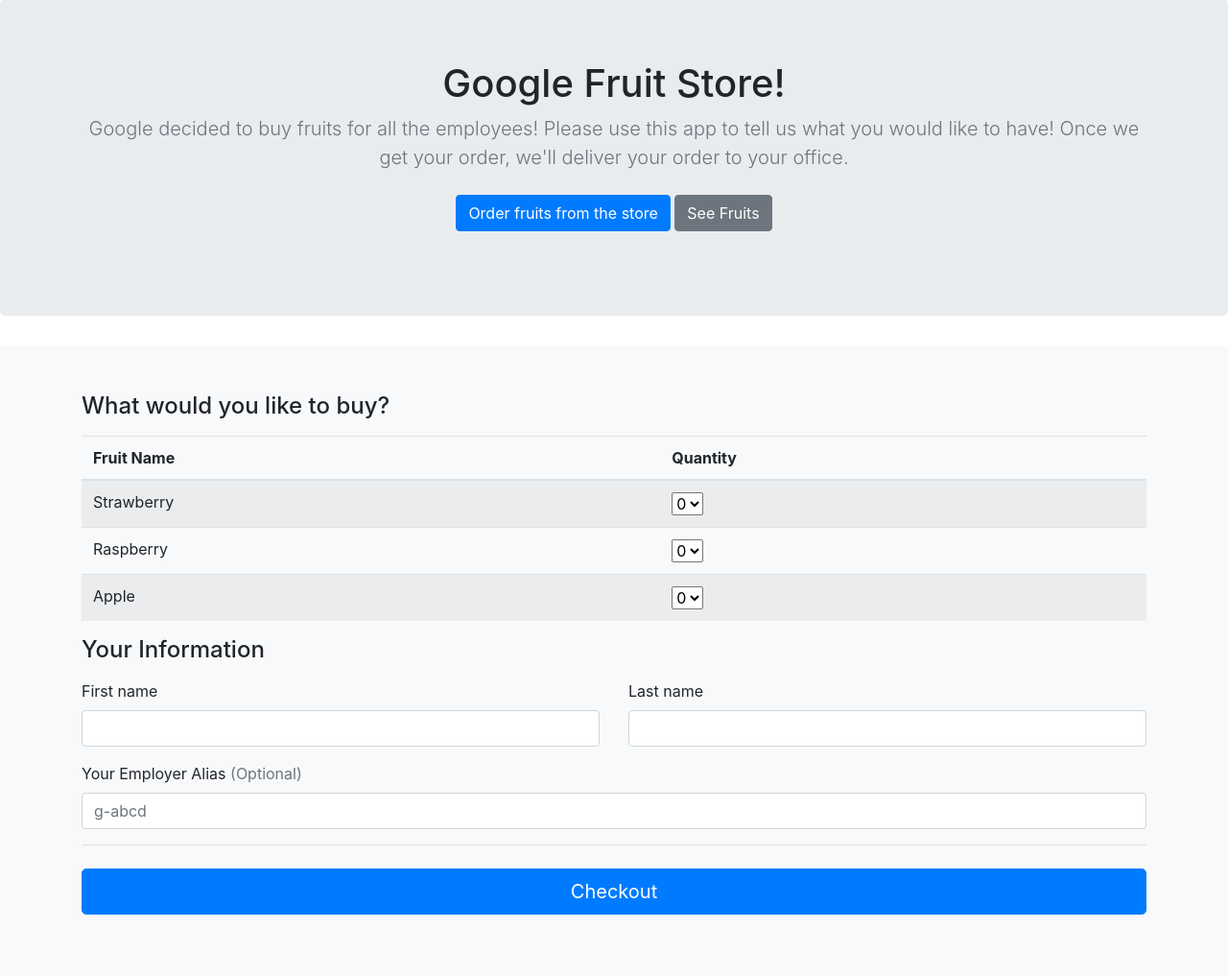
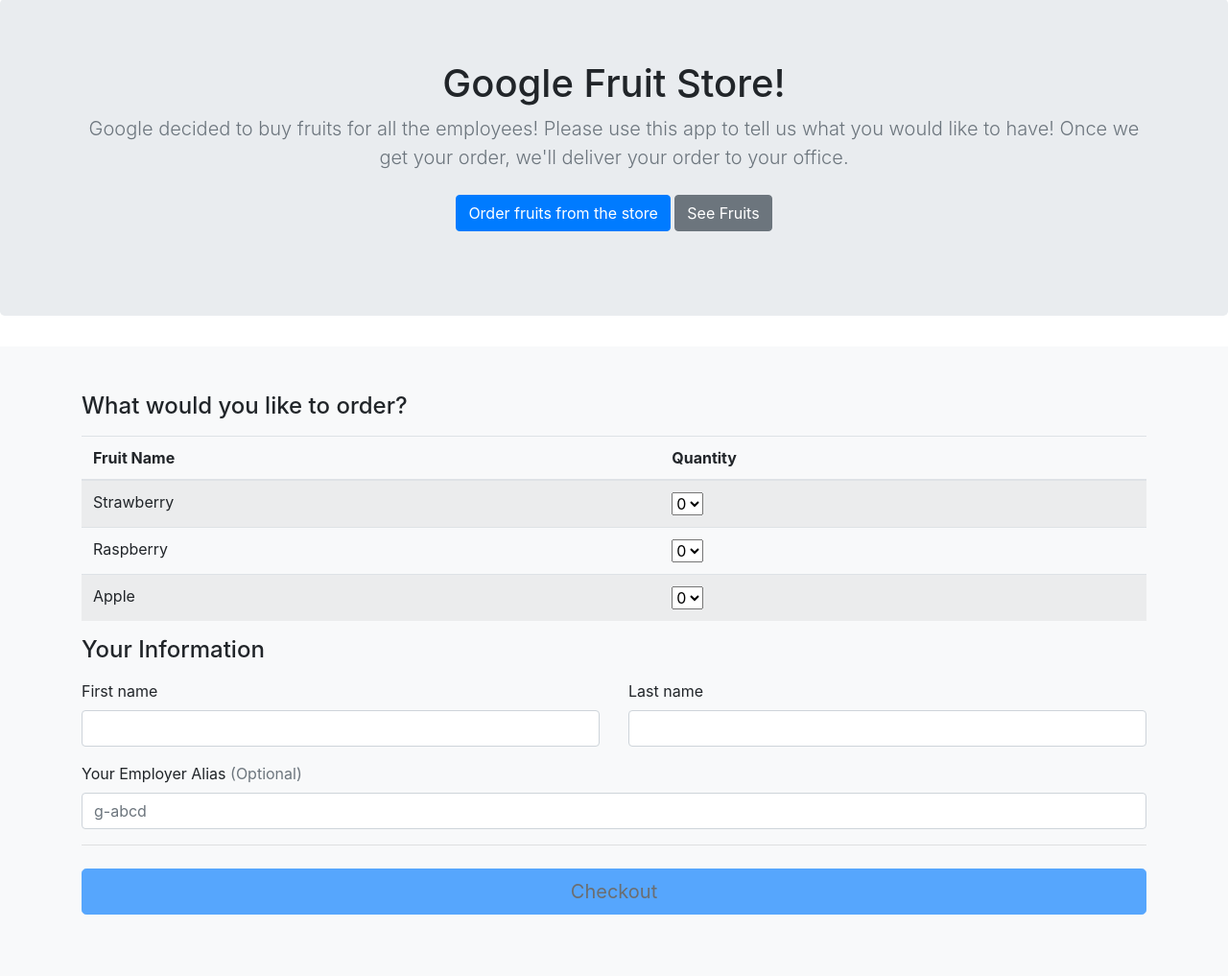
Before and after one commit to koandamb01/demo, a Flask app: page / in a window 1280 px wide. Shown: the part 57-1074 px from the top of the page at 96% size. Run offline with Flask 2, Linux system fonts and the light colour scheme; some libraries are stand-ins or nearby versions.

Commit message:
new updates

```diff
--- a/templates/index.html
+++ b/templates/index.html
@@ -68,7 +68,7 @@
       <div class="album py-5 bg-light">
         <div class="container">
           <form action="/checkout" method="post">
-            <h4 class="mb-3" id="buy">What would you like to buy?</h4>
+            <h4 class="mb-3" id="buy">What would you like to order?</h4>
             <table class="table table-striped">
               <thead>
                 <tr>
@@ -154,7 +154,7 @@
             </div>
 
             <hr class="mb-4" />
-            <button class="btn btn-primary btn-lg btn-block">Checkout</button>
+            <a class="btn btn-primary btn-lg btn-block disabled">Checkout</a>
           </form>
         </div>
       </div>
```
